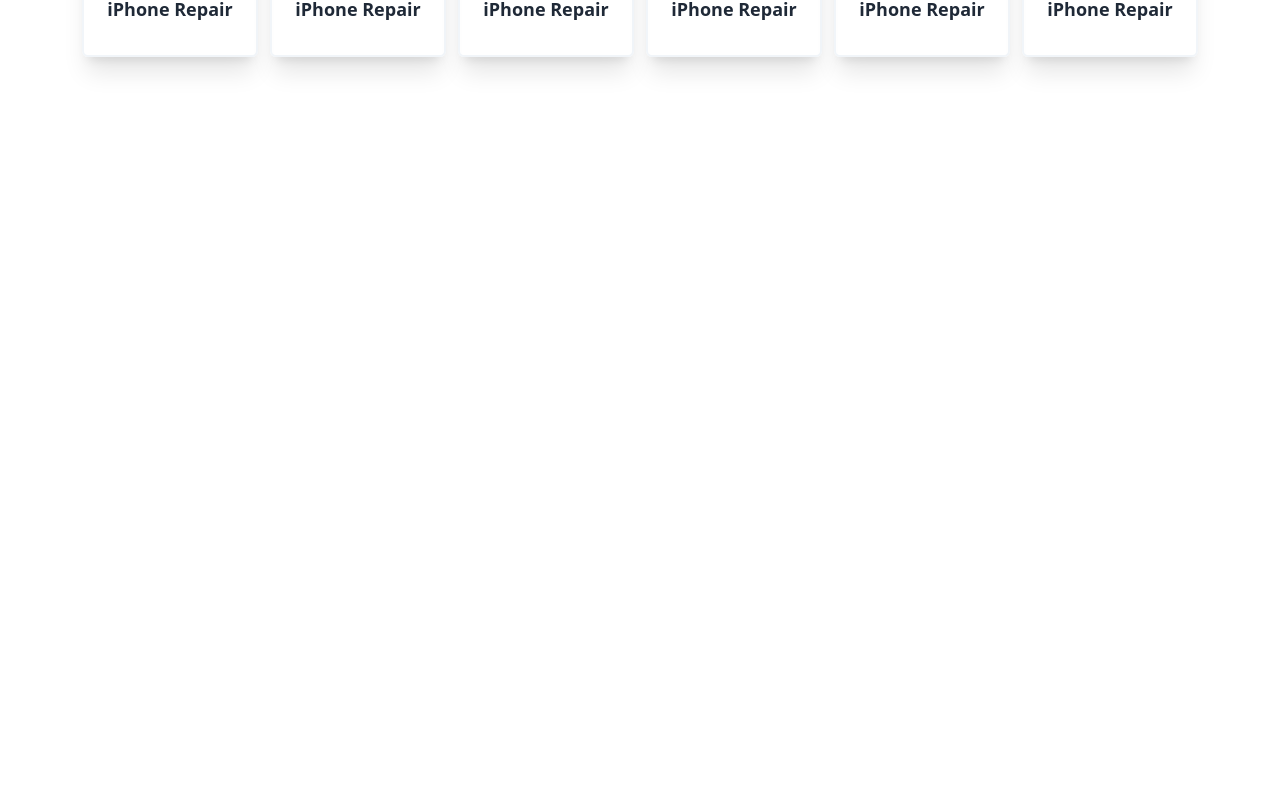
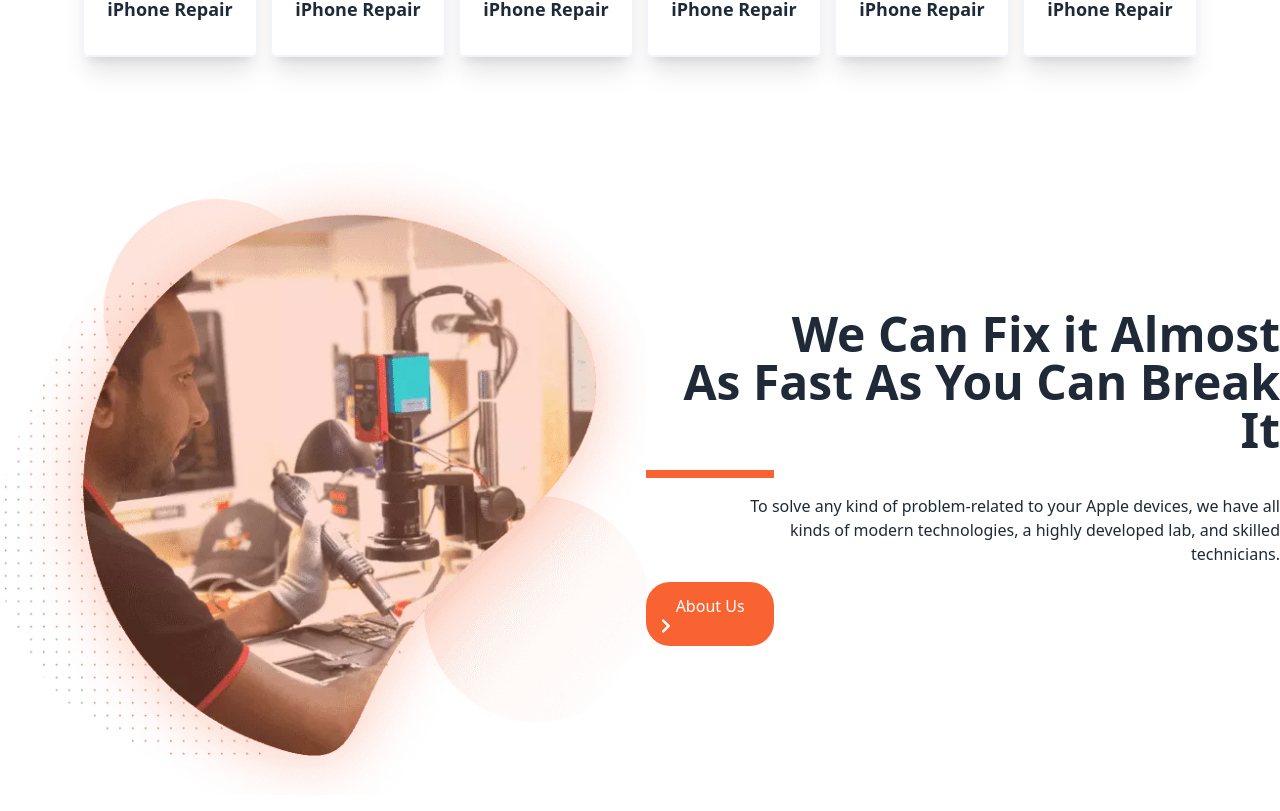
Before and after one commit to ionicshofiq/ifixit, a React (Vite) app: page / in a window 1280 px wide. Shown: the part 943-1754 px from the top of the page. Before the commit the page ends 1088 px from the top, so only its background shows below. Built offline with nearby package versions, Linux system fonts and the light colour scheme.

Commit message:
added fixit part

```diff
--- a/src/App.jsx
+++ b/src/App.jsx
@@ -1,6 +1,7 @@
 import Navbar from './sharred/navbar/Navbar';
 import HeroBanner from './components/heroBanner/HeroBanner';
 import Card from './components/card/Card';
+import Fixit from './components/fixit/Fixit';
 
 
 
@@ -10,7 +11,8 @@
         <div>
             <Navbar />
             <HeroBanner />
-            <Card/>
+            <Card />
+            <Fixit/>
 
 
         </div>
--- a/src/components/card/Card.jsx
+++ b/src/components/card/Card.jsx
@@ -4,7 +4,7 @@
 const Card = () => {
 	return (
 		<div className='flex gap-3 justify-center items-center py-10'>
-			<div className='w-44 hover:-translate-y-3 duration-5j00 rounded-md border-slate-100 border-2 h-56 my-12 shadow-xl flex flex-col justify-between py-8 items-center '>
+			<div className='w-44 hover:-translate-y-3 duration-500 rounded-md border-slate-100 border-2 h-56 my-12 shadow-xl flex flex-col justify-between py-8 items-center '>
 				<div
 					className='w-24 cardBackground'
 					style={{ backgroundImage: `url(${cardBackground})` }}
@@ -13,7 +13,7 @@
 				</div>
 				<div className='font-bold text-lg'>iPhone Repair</div>
 			</div>
-			<div className='w-44 hover:-translate-y-3 duration-5j00 rounded-md border-slate-100 border-2 h-56 my-12 shadow-xl flex flex-col justify-between py-8 items-center '>
+			<div className='w-44 hover:-translate-y-3 duration-500 rounded-md border-slate-100 border-2 h-56 my-12 shadow-xl flex flex-col justify-between py-8 items-center '>
 				<div
 					className='w-24 cardBackground'
 					style={{ backgroundImage: `url(${cardBackground})` }}
@@ -22,7 +22,7 @@
 				</div>
 				<div className='font-bold text-lg'>iPhone Repair</div>
 			</div>
-			<div className='w-44 hover:-translate-y-3 duration-5j00 rounded-md border-slate-100 border-2 h-56 my-12 shadow-xl flex flex-col justify-between py-8 items-center '>
+			<div className='w-44 hover:-translate-y-3 duration-500 rounded-md border-slate-100 border-2 h-56 my-12 shadow-xl flex flex-col justify-between py-8 items-center '>
 				<div
 					className='w-24 cardBackground'
 					style={{ backgroundImage: `url(${cardBackground})` }}
@@ -31,7 +31,7 @@
 				</div>
 				<div className='font-bold text-lg'>iPhone Repair</div>
 			</div>
-			<div className='w-44 hover:-translate-y-3 duration-5j00 rounded-md border-slate-100 border-2 h-56 my-12 shadow-xl flex flex-col justify-between py-8 items-center '>
+			<div className='w-44 hover:-translate-y-3 duration-500 rounded-md border-slate-100 border-2 h-56 my-12 shadow-xl flex flex-col justify-between py-8 items-center '>
 				<div
 					className='w-24 cardBackground'
 					style={{ backgroundImage: `url(${cardBackground})` }}
@@ -40,7 +40,7 @@
 				</div>
 				<div className='font-bold text-lg'>iPhone Repair</div>
 			</div>
-			<div className='w-44 hover:-translate-y-3 duration-5j00 rounded-md border-slate-100 border-2 h-56 my-12 shadow-xl flex flex-col justify-between py-8 items-center '>
+			<div className='w-44 hover:-translate-y-3 duration-500 rounded-md border-slate-100 border-2 h-56 my-12 shadow-xl flex flex-col justify-between py-8 items-center '>
 				<div
 					className='w-24 cardBackground'
 					style={{ backgroundImage: `url(${cardBackground})` }}
@@ -49,7 +49,7 @@
 				</div>
 				<div className='font-bold text-lg'>iPhone Repair</div>
 			</div>
-			<div className='w-44 hover:-translate-y-3 duration-5j00 rounded-md border-slate-100 border-2 h-56 my-12 shadow-xl flex flex-col justify-between py-8 items-center '>
+			<div className='w-44 hover:-translate-y-3 duration-500 rounded-md border-slate-100 border-2 h-56 my-12 shadow-xl flex flex-col justify-between py-8 items-center '>
 				<div
 					className='w-24 cardBackground'
 					style={{ backgroundImage: `url(${cardBackground})` }}
--- /dev/null
+++ b/src/components/fixit/Fixit.jsx
@@ -0,0 +1,28 @@
+import { FaChevronRight } from 'react-icons/fa';
+import fixit_image from '../../assets/fixit_img.webp';
+
+const Fixit = () => {
+	return (
+		<div className='flex justify-center items-center py-4'>
+			<div>
+				<img src={fixit_image} alt='' />
+			</div>
+			<div className='text-right flex flex-col gap-4'>
+				<h1 className='text-5xl font-semibold'>
+					We Can Fix it Almost <br /> As Fast As You Can Break It
+				</h1>
+				<div className='w-32 h-2 bg-[#F96331]'></div>
+				<p>
+					To solve any kind of problem-related to your Apple devices,
+					we have all <br /> kinds of modern technologies, a highly
+					developed lab, and skilled <br /> technicians.
+				</p>
+				<button className='bg-[#F96331] rounded-3xl w-32 text-white p-3'>
+					About Us <FaChevronRight />{' '}
+				</button>
+			</div>
+		</div>
+	);
+};
+
+export default Fixit;
```
Also changed, not shown: src/assets/fixit_img.webp (added).
